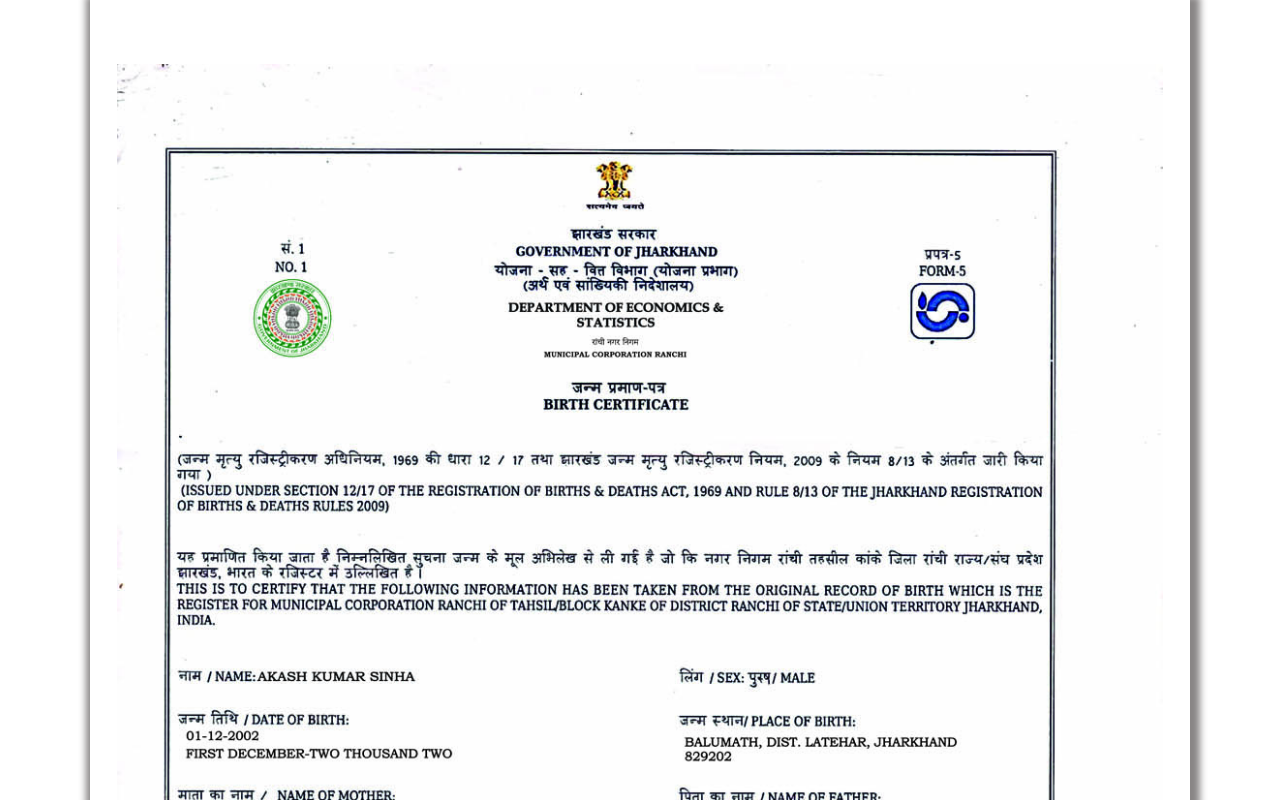
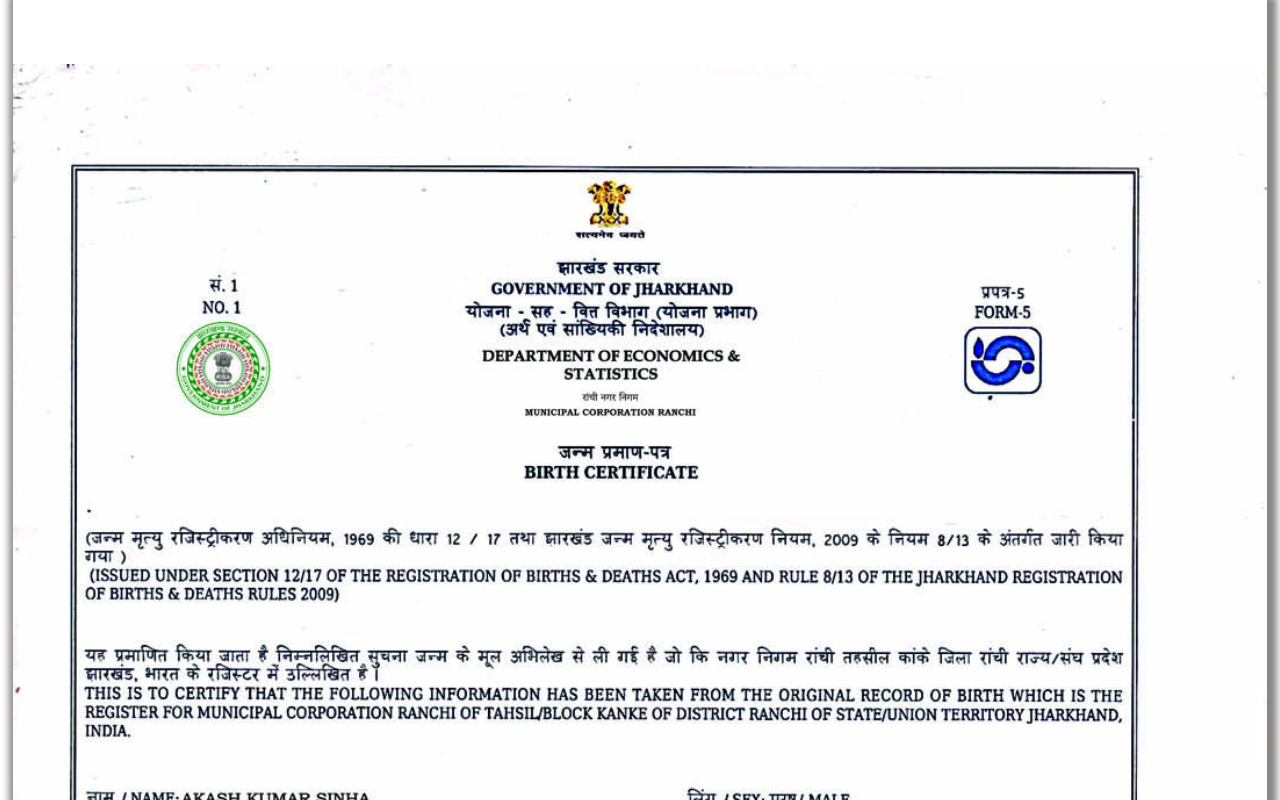
Before and after one commit to beastRR/dob-rec, a React (Create React App) app: page /web/index/auth/birthCertificate/view in a window 1280 px wide. Shown: the top 800 px of the page. Built offline with nearby package versions, Linux system fonts and the light colour scheme.

Commit message:
Update style.css

```diff
--- a/src/style.css
+++ b/src/style.css
@@ -1,7 +1,7 @@
 .box{
     box-shadow: 3px 3px 7px 7px rgb(137, 134, 134);
-    margin:0% 7% 4% 7%;
-    padding: 5% 0% 40% 0;
+    margin:0% 1% 4% 1%;
+    padding: 5% 0% 30% 0;
     background:white;
 
 
@@ -13,6 +13,6 @@
 }
 
 .bg{
-    width: 95%;
+    width: 100%;
     height: 100%;
 }
```
